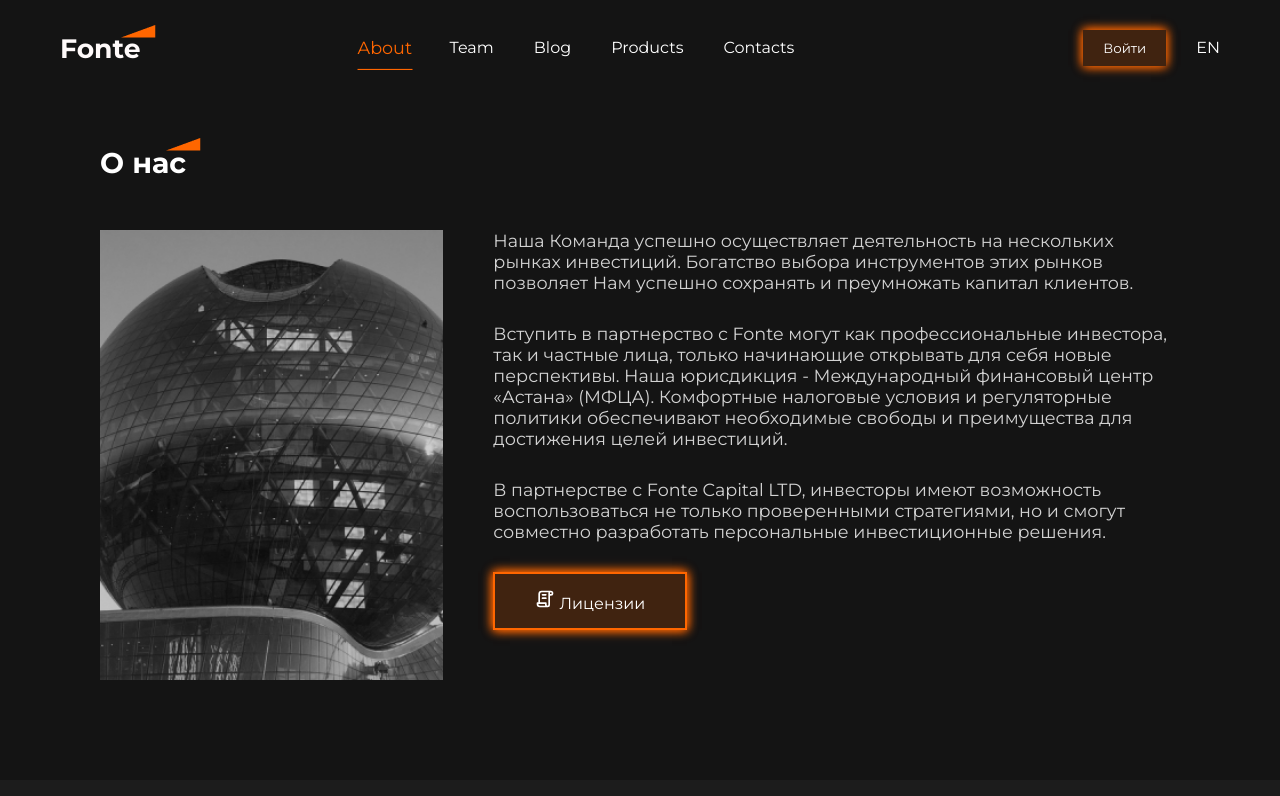
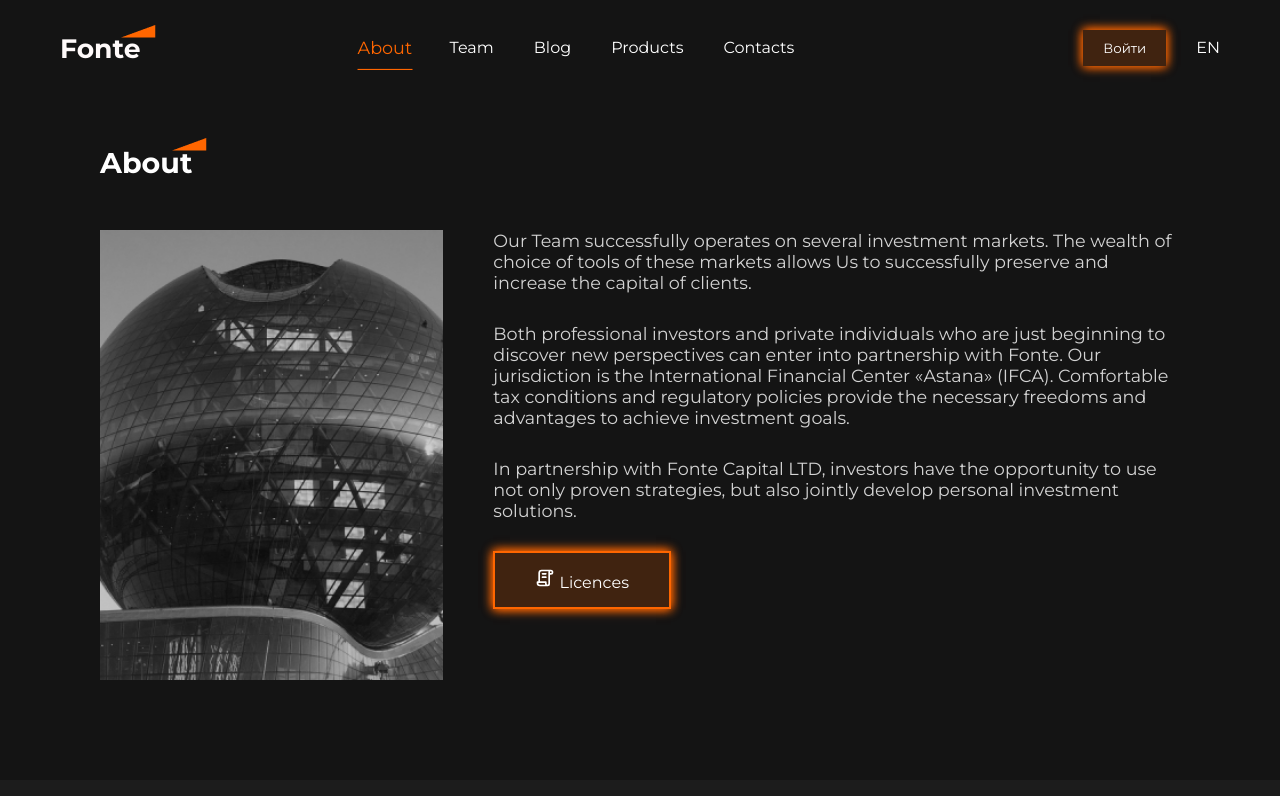
Before and after one commit to Fariza77/All-project, a React (Vite) app in the folder react-project/: page /about in a window 1280 px wide. Shown: the top 796 px of the page. Built offline with nearby package versions, Linux system fonts and the light colour scheme.

Commit message:
translated about page

```diff
--- a/react-project/src/components/About/index.jsx
+++ b/react-project/src/components/About/index.jsx
@@ -6,10 +6,12 @@
 import Lycence from "../../assets/images/certificates/second.png"
 import { useContext } from "react"
 import { globalContext } from "../../store/index.js"
+import { useTranslation } from "react-i18next";
 
 
 function About() {
   const state = useContext(globalContext)
+  const { t } = useTranslation();
 
   useEffect(() => {
     document.title = "About Us";
@@ -17,17 +19,17 @@
 
   return (
     <main className="about-page-wrapper">
-      <Heading size={1.4}>О нас</Heading>
+      <Heading size={1.4}>{t("about")}</Heading>
 
       <div className="content-wrapper">
         <img src={ImageAbout} alt="ImageAbout" width={"100%"} height={450} />
 
         <div className="info">
-          <p>Наша Команда успешно осуществляет деятельность на нескольких рынках инвестиций. Богатство выбора инструментов этих рынков позволяет Нам успешно сохранять и преумножать капитал клиентов. </p>
-          <p>Вступить в партнерство с Fonte могут как профессиональные инвестора, так и частные лица, только начинающие открывать для себя новые перспективы. Наша юрисдикция - Международный финансовый центр «Астана» (МФЦА). Комфортные налоговые условия и регуляторные политики обеспечивают необходимые свободы и преимущества для достижения целей инвестиций. </p>
-          <p>В партнерстве с Fonte Capital LTD, инвесторы имеют возможность воспользоваться не только проверенными стратегиями, но и смогут совместно разработать персональные инвестиционные решения.</p>
-          <a className="warning-btn" href={Lycence} download={"Lycence"} style={{ display: "inline-block"}}>
-            <TbLicense /> Лицензии
+          <p>{t("about-page.team-info")}</p>
+          <p>{t("about-page.team-info2")}</p>
+          <p>{t("about-page.team-info3")}</p>
+          <a className="warning-btn" href={Lycence} download={"Lycence"} style={{ display: "inline-block" }}>
+            <TbLicense /> {t("about-page.licences")}
           </a>
 
         </div>
--- a/react-project/src/locale/en.json
+++ b/react-project/src/locale/en.json
@@ -4,6 +4,13 @@
         "team": "Team",
         "blog": "Blog",
         "productrs": "Products",
-        "contacts": "Contacts"
+        "contacts": "Contacts",
+        "br": "------------------------------------------------------------------------------------",
+        "about-page": {
+            "team-info": "Our Team successfully operates on several investment markets. The wealth of choice of tools of these markets allows Us to successfully preserve and increase the capital of clients.",
+            "team-info2": "Both professional investors and private individuals who are just beginning to discover new perspectives can enter into partnership with Fonte. Our jurisdiction is the International Financial Center «Astana» (IFCA). Comfortable tax conditions and regulatory policies provide the necessary freedoms and advantages to achieve investment goals.",
+            "team-info3": "In partnership with Fonte Capital LTD, investors have the opportunity to use not only proven strategies, but also jointly develop personal investment solutions.",
+            "licences": "Licences"
+        }
     }
 }
--- a/react-project/src/locale/ru.json
+++ b/react-project/src/locale/ru.json
@@ -4,6 +4,13 @@
         "team": "Команда",
         "blog": "Блог",
         "productrs": "Продукты",
-        "contacts": "Контакты"
+        "contacts": "Контакты",
+        "br": "------------------------------------------------------------------------------------",
+        "about-page": {
+            "team-info": "Наша Команда успешно осуществляет деятельность на нескольких рынках инвестиций. Богатство выбора инструментов этих рынков позволяет Нам успешно сохранять и преумножать капитал клиентов.",
+            "team-info2": "Вступить в партнерство с Fonte могут как профессиональные инвестора, так и частные лица, только начинающие открывать для себя новые перспективы. Наша юрисдикция - Международный финансовый центр «Астана» (МФЦА). Комфортные налоговые условия и регуляторные политики обеспечивают необходимые свободы и преимущества для достижения целей инвестиций. ",
+            "team-info3": "В партнерстве с Fonte Capital LTD, инвесторы имеют возможность воспользоваться не только проверенными стратегиями, но и смогут совместно разработать персональные инвестиционные решения.",
+            "licences": "Лицензии"
+        }
     }
 }
--- a/react-project/src/locale/uz.json
+++ b/react-project/src/locale/uz.json
@@ -4,6 +4,13 @@
         "team": "Jamoa",
         "blog": "Blog",
         "productrs": "Mahsulotlar",
-        "contacts": "Aloqa"
+        "contacts": "Aloqa",
+        "br": "------------------------------------------------------------------------------------",
+        "about-page": {
+            "team-info": "Bizning jamoa muvaffaqiyatli bir nechta investitsiya bozorlarida faoliyat yuritadi. Bu bozorlar vositalarining tanlovi bizga mijozlar kapitalini muvaffaqiyatli saqlash va oshirishga imkon beradi.",
+            "team-info2": "Fonte bilan sheriklikda ishlab chiqilayotganlar, amaliy investorlar va yangi imkoniyatlarni boshlashda bo'lgan shaxslar ham bo'lishlari mumkin. Bizning yurisdiksiyamiz - Xalqaro Moliyaviy Markaz «Astana» (IFCA). Qulay soliq sharoitlari va tartibot siyosatlari investitsiya maqsadlarini erishish uchun zarur erkinlik va afzalliklarni ta'minlaydi.",
+            "team-info3": "Fonte Capital LTD bilan sheriklikda bo'lgan investorlar faqat sinovdan o'tgan strategiyalardan foydalanishlari mumkin emas, balki shaxsiy investitsiya echimlarini birgalikda ishlab chiqishlari ham mumkin.",
+            "licences": "Litsenziyalar"
+        }
     }
 }
```
